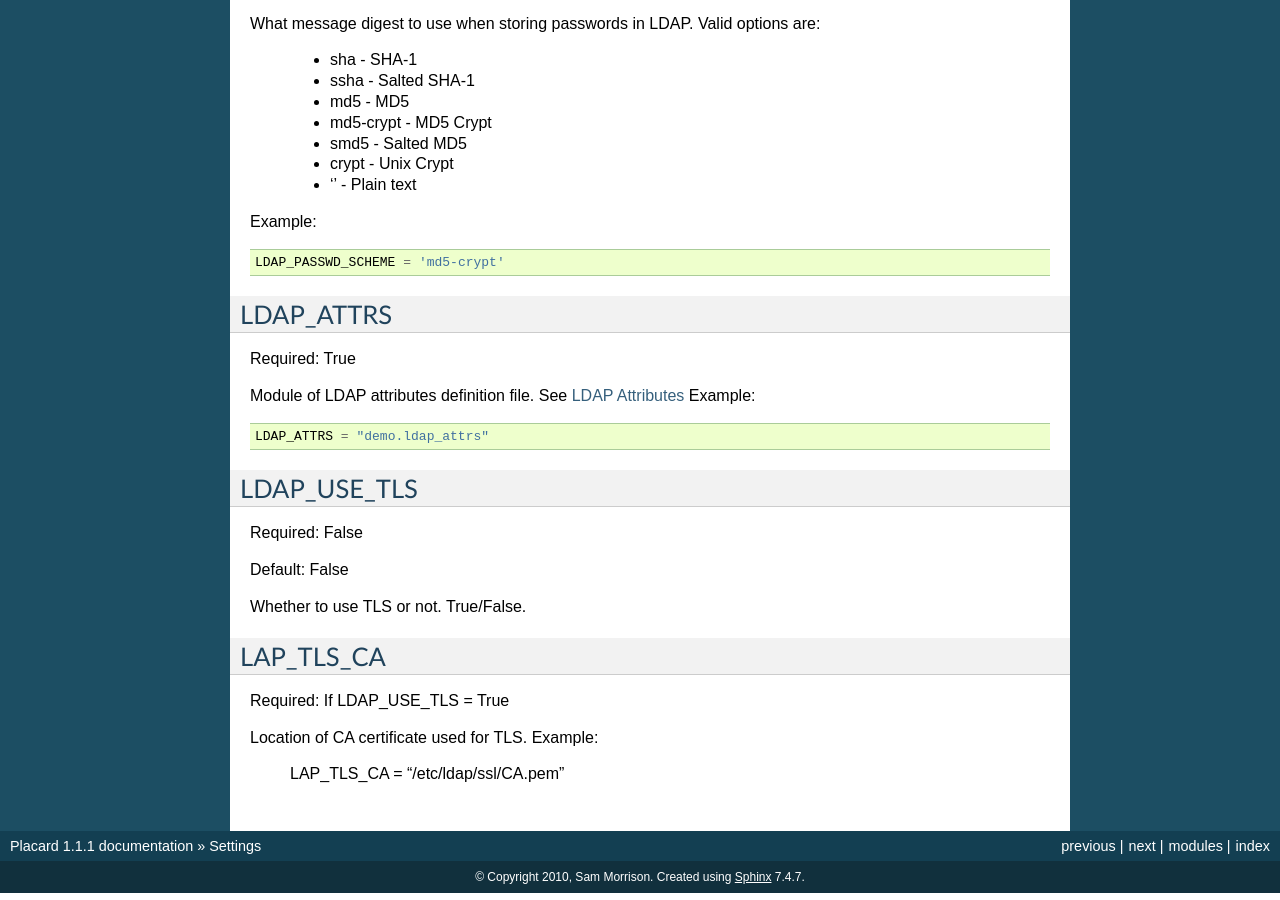
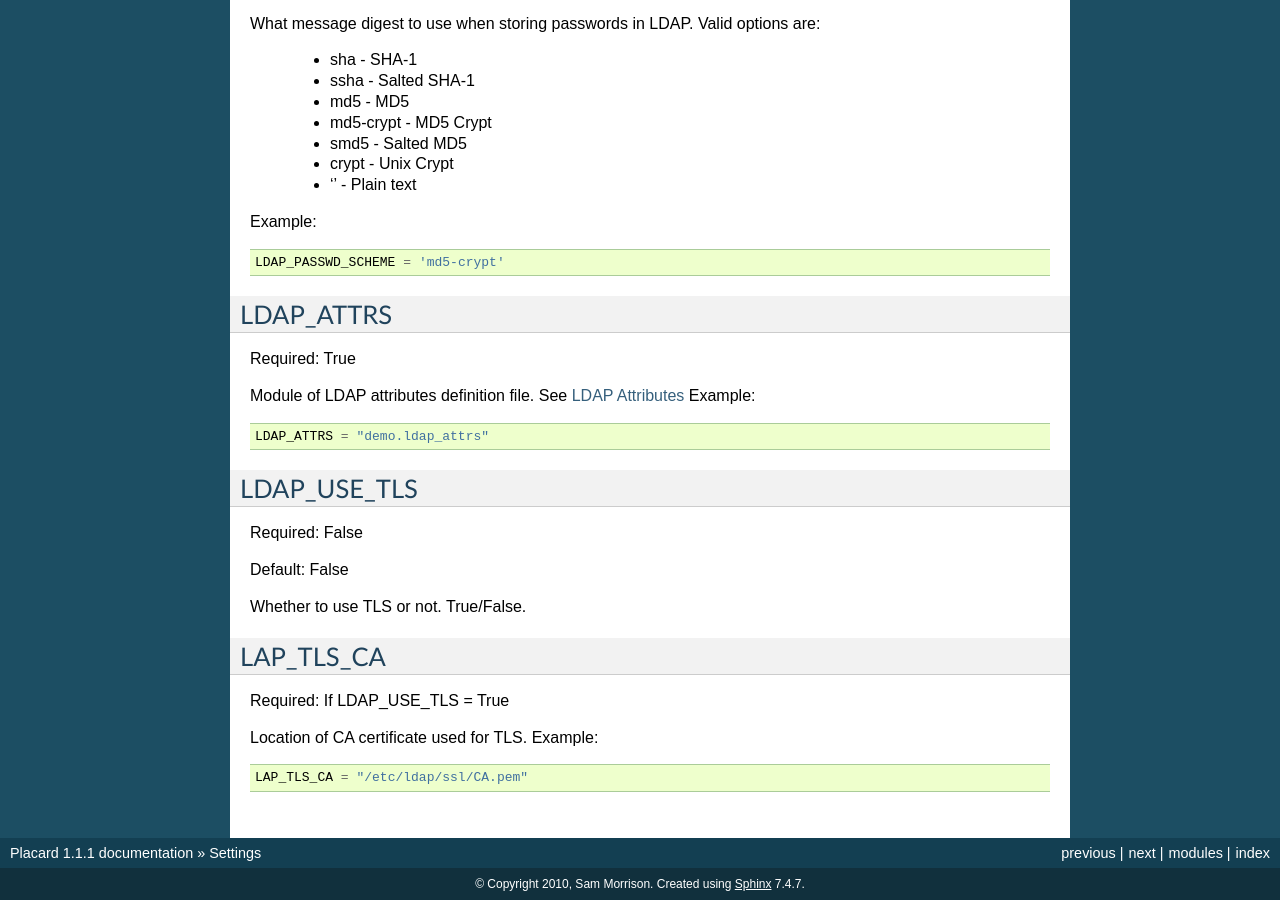
Before and after one commit to VPAC/django-placard, a Sphinx documentation site: the page built from docs/source/ref/settings.rst, in a window 1280 px wide and 900 px high, scrolled down 1233 px. Built offline with Sphinx 7.4.7, drawn with Linux system fonts in a browser that asks for light colours.

Commit message:
Fixed sphinx syntax error

```diff
--- a/docs/source/ref/settings.rst
+++ b/docs/source/ref/settings.rst
@@ -66,6 +66,7 @@ Required: True
 
 What message digest to use when storing passwords in LDAP.
 Valid options are:
+
       * sha       - SHA-1
       * ssha      - Salted SHA-1
       * md5       - MD5
@@ -73,6 +74,7 @@ Valid options are:
       * smd5      - Salted MD5
       * crypt     - Unix Crypt
       * ''	  - Plain text
+
 Example::
 
 	LDAP_PASSWD_SCHEME = 'md5-crypt'
@@ -101,6 +103,6 @@ LAP_TLS_CA
 
 Required: If LDAP_USE_TLS = True
 
-Location of CA certificate used for TLS. Example:
+Location of CA certificate used for TLS. Example::
 
 	 LAP_TLS_CA = "/etc/ldap/ssl/CA.pem"
```
